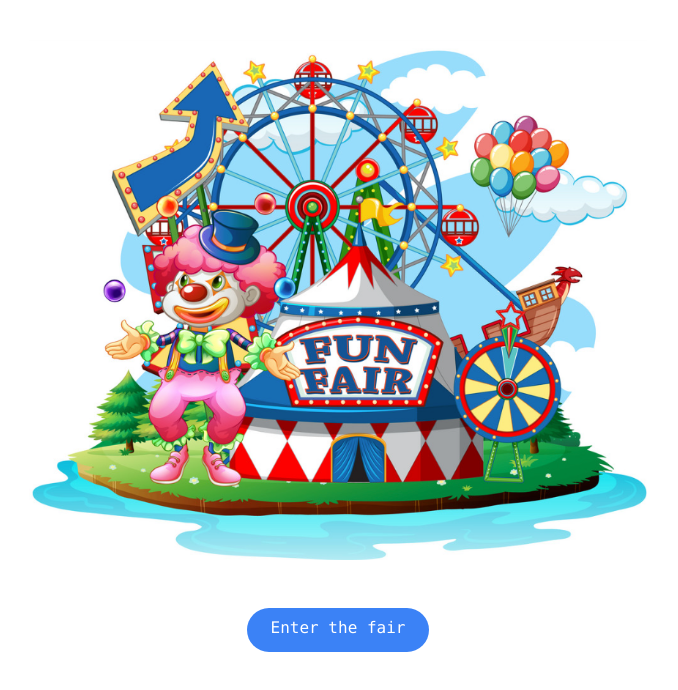
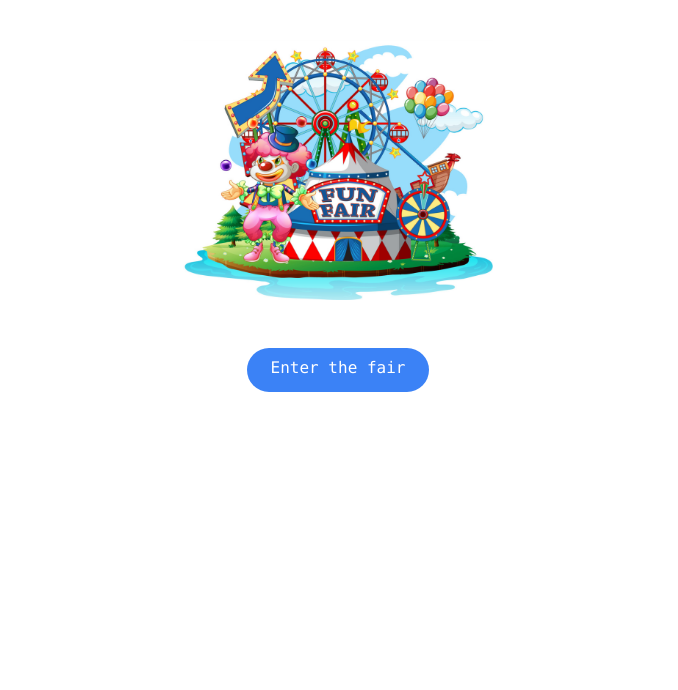
Before and after one commit to Meg-Div/ItsACircus, a website: page index.html in a window 1280 px wide. Shown: the whole page, without its empty margins (302-980 px from the left). Drawn offline with Linux system fonts and the light colour scheme.

Commit message:
Project updates

```diff
--- a/index.html
+++ b/index.html
@@ -20,7 +20,7 @@
           </div>
         </div>
         <!-- image -->
-        <div class="w-2/3">
+        <div class="w-1/3">
           <img src="circus2.png" alt="">
         </div>
       </div>
```
